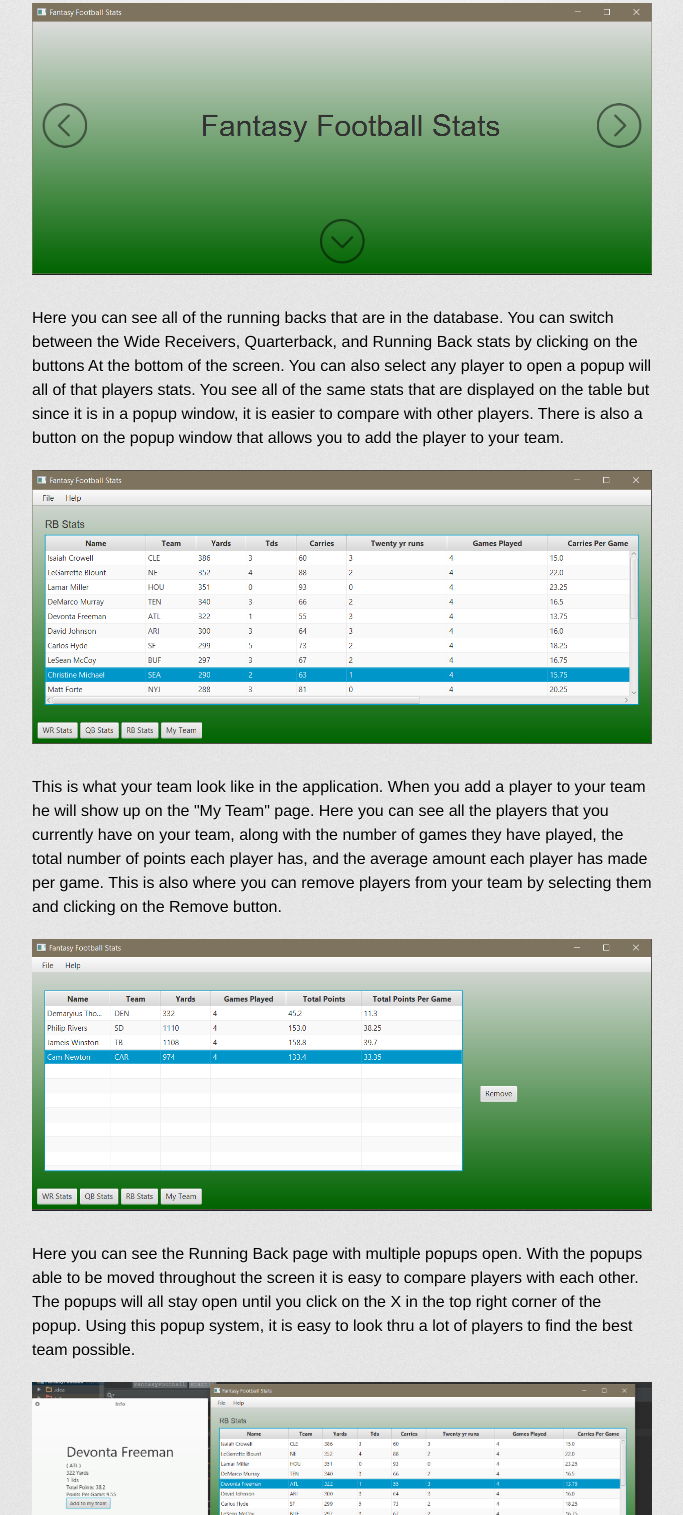
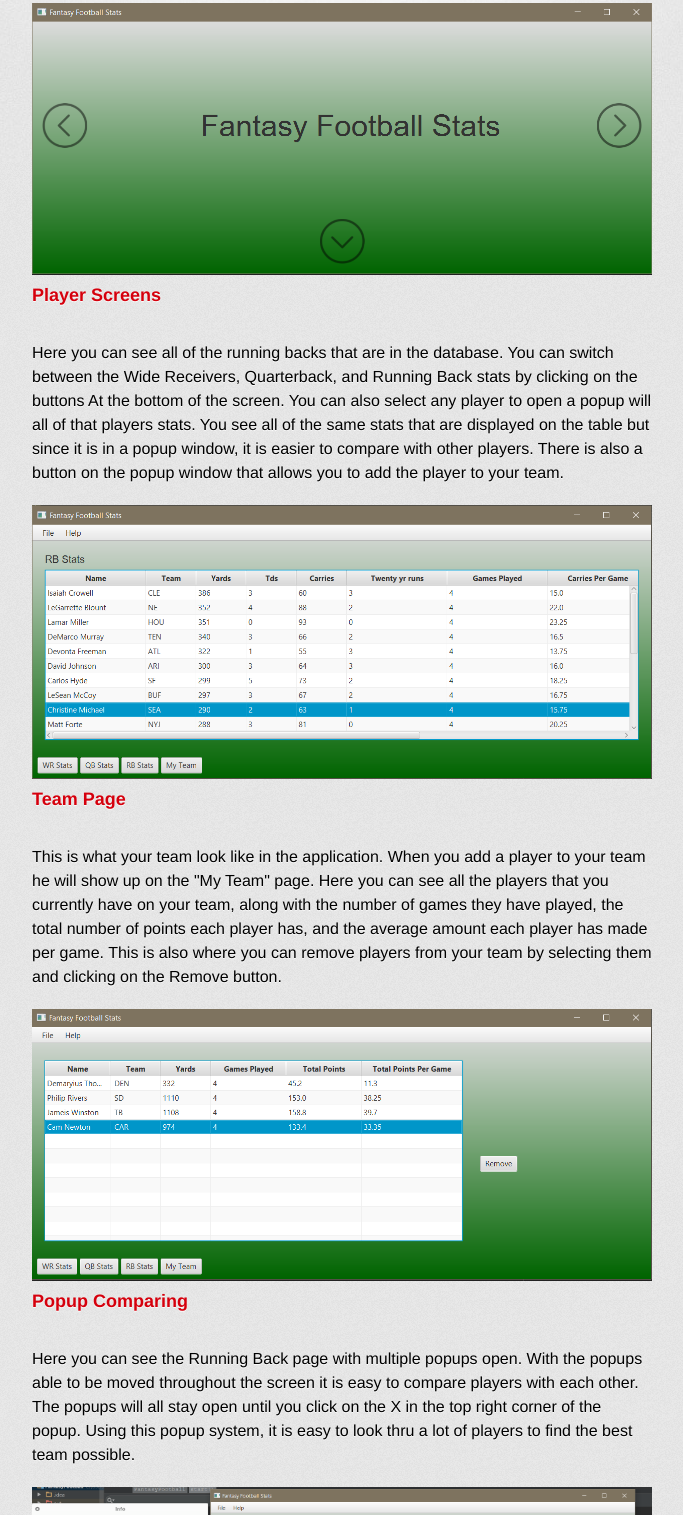
Before and after one commit to dsadikone/fantasyfootballaid, a plain HTML site: page index.html in a window 1280 px wide. Shown: the part 412-1927 px from the top of the page, without its empty margins (298-981 px from the left). Drawn offline with Linux system fonts and the light colour scheme; a web font is replaced by a local one.

Commit message:
Update index.html

```diff
--- a/index.html
+++ b/index.html
@@ -36,10 +36,17 @@
 
 <p style="color:black;">This is an application that reads football statistics from a database and then gives recommendations for the best fantasy football team.  It has an easy to use User Interface that makes it easy to see what the best players are at the moment.  The first thing that you will see when you launch the application is shown below. The arrows allows you to navigate to the other screens in the program.</p>
           <img src="images/football1.PNG" alt="Home Screen" />
+<h3>
+<a id="welcome-to-github-pages" class="anchor" href="#welcome-to-github-pages" aria-hidden="true"><span aria-hidden="true" class="octicon octicon-link"></span></a>Player Screens</h3>
+
 <p style="color:black;"><br>Here you can see all of the running backs that are in the database. You can switch between the Wide Receivers, Quarterback, and Running Back stats by clicking on the buttons At the bottom of the screen. You can also select any player to open a popup will all of that players stats.  You see all of the same stats that are displayed on the table but since it is in a popup window, it is easier to compare with other players.  There is also a button on the popup window that allows you to add the player to your team.</p>
           <img src="images/football2.PNG" alt="Stats" />
+<h3>
+<a id="welcome-to-github-pages" class="anchor" href="#welcome-to-github-pages" aria-hidden="true"><span aria-hidden="true" class="octicon octicon-link"></span></a>Team Page</h3>
 <p style="color:black;"><br>This is what your team look like in the application.  When you add a player to your team he will show up on the "My Team" page.  Here you can see all the players that you currently have on your team, along with the number of games they have played, the total number of points each player has, and the average amount each player has made per game.  This is also where you can remove players from your team by selecting them and clicking on the Remove button.</p>
           <img src="images/teampage.PNG" alt="Your Team" />
+<h3>
+<a id="welcome-to-github-pages" class="anchor" href="#welcome-to-github-pages" aria-hidden="true"><span aria-hidden="true" class="octicon octicon-link"></span></a>Popup Comparing</h3>
 <p style="color:black;"><br>Here you can see the Running Back page with multiple popups open. With the popups able to be moved throughout the screen it is easy to compare players with each other.  The popups will all stay open until you click on the X in the top right corner of the popup.  Using this popup system, it is easy to look thru a lot of players to find the best team possible.  </p>
           <img src="images/football3.PNG" alt="Showing multiple popups" />
 
```
